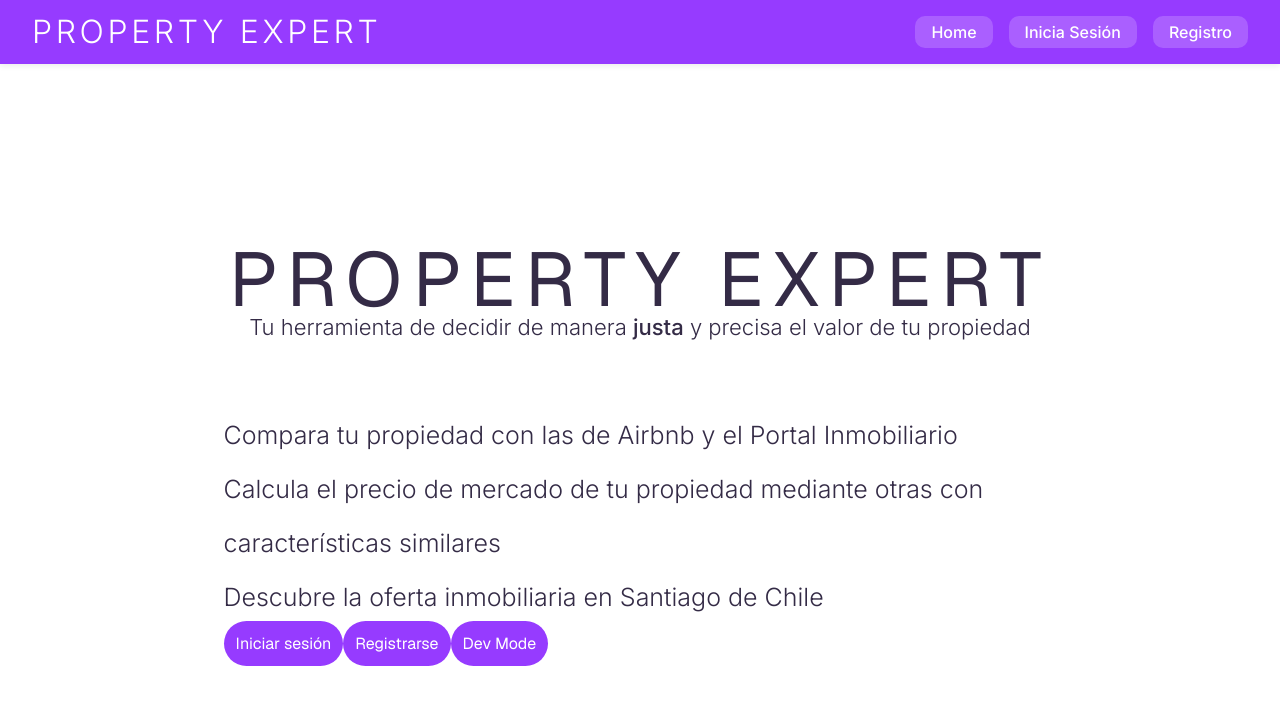
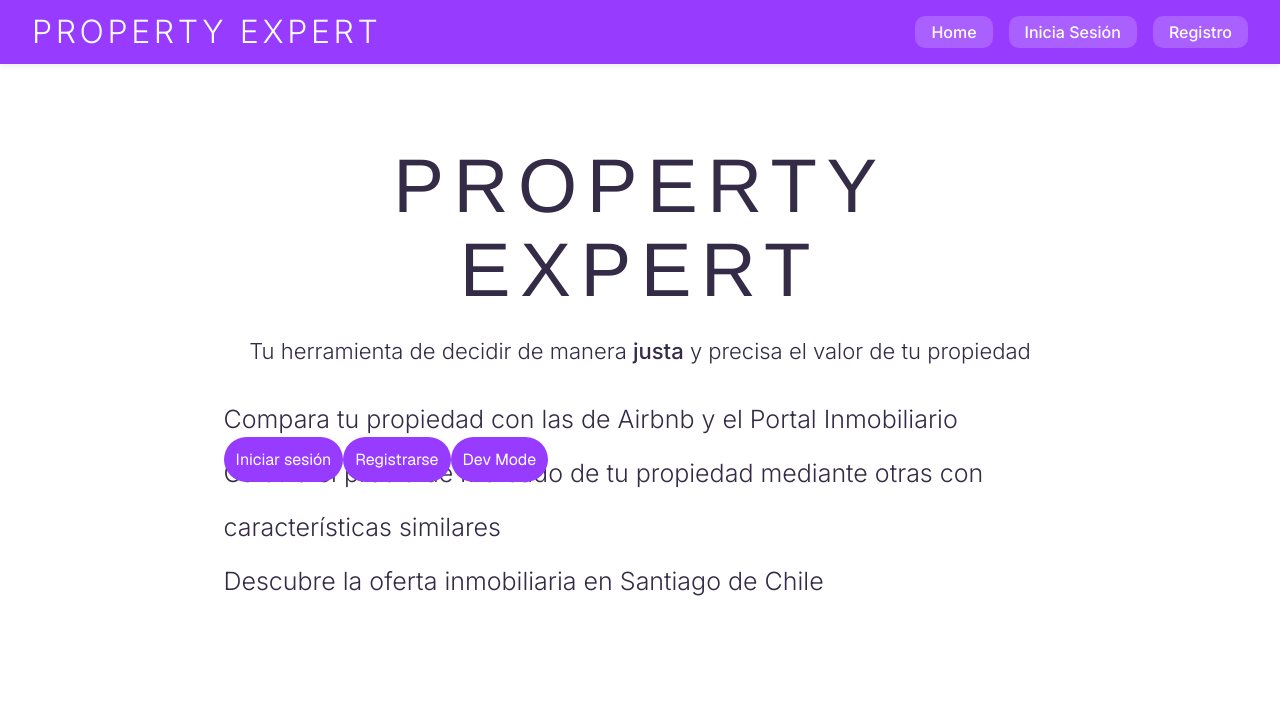
Before and after one commit to Grupo8-GPTI-2025-1/frontend, a Next.js app in the folder property-broker-frontend/: page / in a window 1280 px wide. Shown: the top 704 px of the page. Built offline with nearby package versions, Linux system fonts and the light colour scheme.

Commit message:
Modifying landing

```diff
--- a/property-broker-frontend/src/app/page.tsx
+++ b/property-broker-frontend/src/app/page.tsx
@@ -5,15 +5,19 @@ import Link from "next/link";
 export default function Home() {
   return (
     <>
-      <Navbar/>
-      <link href="https://fonts.googleapis.com/css2?family=Inter:wght@300;500&display=swap" rel="stylesheet"></link>
-      <div className="grid grid-rows-[20px_1fr_20px] items-center justify-items-center min-h-screen p-8 pb-20 gap-16 sm:p-20 font-[family-name:var(--font-geist-sans)]">
-        <main className="flex flex-col gap-[32px] row-start-2 items-center sm:items-start">
+      <Navbar />
+      <link href="https://fonts.googleapis.com/css2?family=Inter:wght@300;500&display=swap" rel="stylesheet" />
+
+      <div className="flex flex-col items-center justify-start min-h-screen px-8 py-20 gap-16 sm:p-20 font-[family-name:var(--font-geist-sans)]">
+        <main className="flex flex-col gap-8 items-center sm:items-start">
           <div className="landing-text" style={styles["landing-text"]}>
-              <div className="text-wrapper-5" style={styles["property-expert-logo"]}>PROPERTY EXPERT</div>
+            <div className="text-wrapper-5" style={styles["property-expert-logo"]}>
+              PROPERTY EXPERT
+            </div>
             <br />
-              <div className="div" style={styles.bajada}>Tu herramienta de decidir de manera <b>justa</b> y precisa  el valor de tu propiedad</div>
-              <br />
+            <div className="div" style={styles.bajada}>
+              Tu herramienta de decidir de manera <b>justa</b> y precisa el valor de tu propiedad
+            </div>
             <br />
             <div className="unordered-list" style={styles["unordered-list"]}>
               <ul>
@@ -23,11 +27,11 @@ export default function Home() {
               </ul>
             </div>
           </div>
-            <br />
+
           <div className="button-or-button">
             <Link href="/login" className="primary-button">Iniciar sesión</Link>
             <Link href="/register" className="primary-button">Registrarse</Link>
-            <Link href='/home' className='primary-button'>Dev Mode</Link>
+            <Link href="/home" className="primary-button">Dev Mode</Link>
           </div>
         </main>
       </div>
@@ -35,7 +39,8 @@ export default function Home() {
   );
 }
 
-const styles = {
+
+const styles: { [key: string]: React.CSSProperties } = {
   "landing-text": {
     height: '272px',
     // position: 'relative',
@@ -77,9 +82,9 @@ iniciar: {
 },
 "property-expert-logo": {
   fontSize: '76px',
-  fontFamilt: '"300 Inter-Normal", Helvetica',
+  fontFamily: '"300 Inter-Normal", Helvetica',
   letterSpacing: '9.6px',
-  lineHeight: '15px',
+  lineHeight: '1.1',
   color: '#342B46',
   textAlign: 'center'
 },
```
Lines whose indentation alone changed are shown as unchanged.
